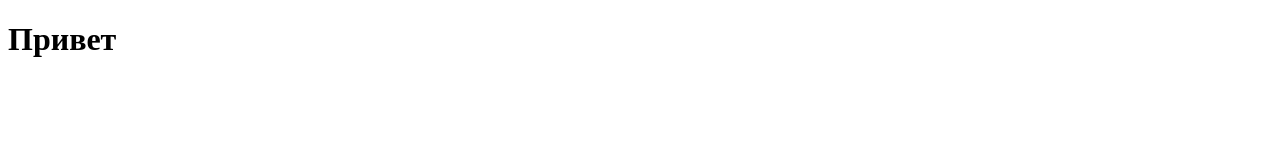
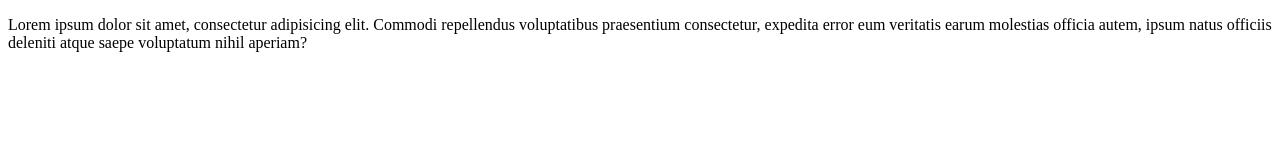
Before and after one commit to puanson/rsschool-cv, a plain HTML site: page index.html in a window 1280 px wide. Drawn offline with Linux system fonts and the light colour scheme.

Commit message:
feat: lorem

```diff
--- a/index.html
+++ b/index.html
@@ -6,6 +6,6 @@
     <title>Document</title>
 </head>
 <body>
-    <h1>Привет</h1>
+    <p>Lorem ipsum dolor sit amet, consectetur adipisicing elit. Commodi repellendus voluptatibus praesentium consectetur, expedita error eum veritatis earum molestias officia autem, ipsum natus officiis deleniti atque saepe voluptatum nihil aperiam?</p>
 </body>
 </html>
```
